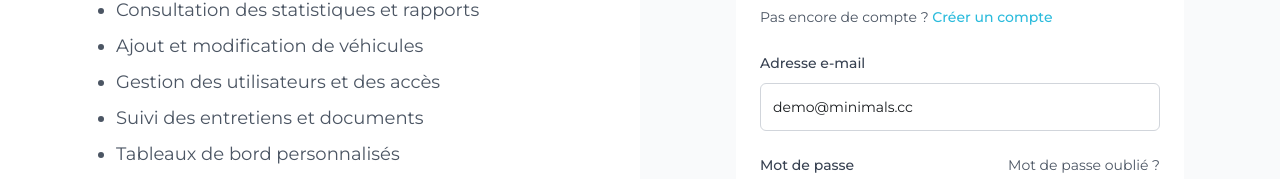
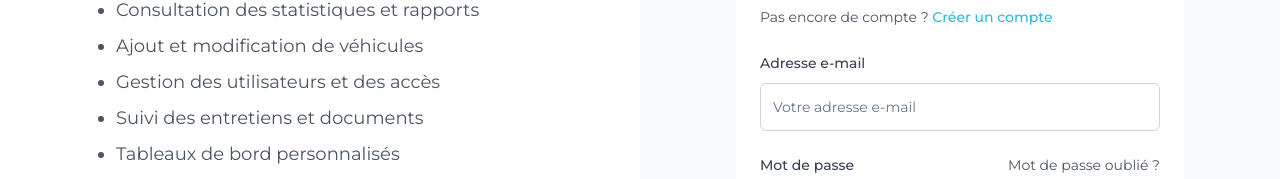
Before and after one commit to Ambrosioc/mkb-pilot, a Next.js app: page /login in a window 1280 px wide. Shown: the part 320-499 px from the top of the page. Built offline with nearby package versions, Linux system fonts and the light colour scheme; no server answers.

Commit message:
Update login page to clear default email state: change initial email state from 'demo@minimals.cc' to an empty string for improved user experience during login.

```diff
--- a/app/login/page.tsx
+++ b/app/login/page.tsx
@@ -13,7 +13,7 @@ import React, { useEffect, useState } from 'react';
 import { toast } from 'sonner';
 
 export default function LoginPage() {
-  const [email, setEmail] = useState('demo@minimals.cc');
+  const [email, setEmail] = useState('');
   const [password, setPassword] = useState('');
   const [showPassword, setShowPassword] = useState(false);
   const { signIn, loading, user } = useAuthStore();
```
